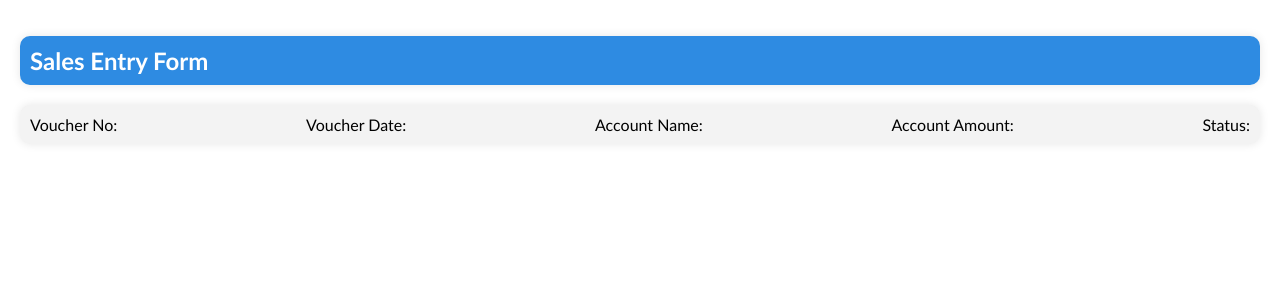
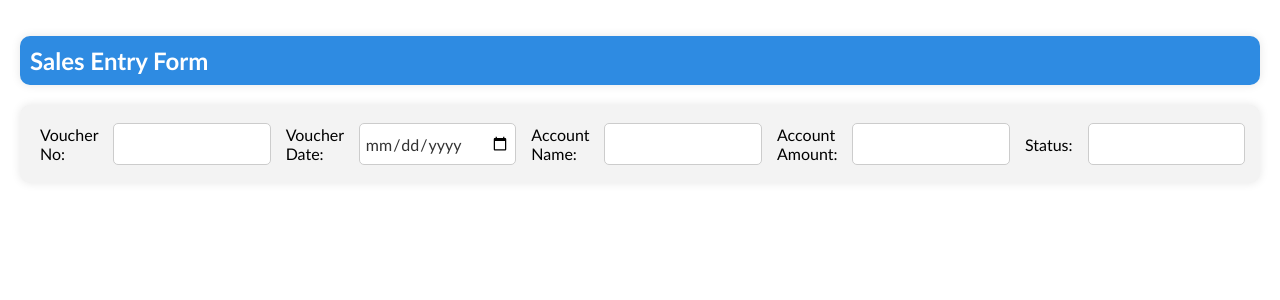
Before and after one commit to SreenandhaVR/sales_entry_app, a React (Create React App) app: page / in a window 1280 px wide. Shown: the top 300 px of the page. Built offline with nearby package versions, Linux system fonts and the light colour scheme.

Commit message:
add editable header inputs with input styling

```diff
--- a/src/pages/SalesEntryForm/SalesEntryForm.jsx
+++ b/src/pages/SalesEntryForm/SalesEntryForm.jsx
@@ -14,10 +14,16 @@ export default function SalesEntryForm() {
         <h1 className={styles.header}>Sales Entry Form</h1>
         <div className={styles.headerBox}>
             <p>Voucher No: {header.vr_no}</p>
+            <input type="text" className={styles.input} value={header.vr_no} onChange={(e) => setHeader({...header, vr_no: e.target.value})}/>
             <p>Voucher Date: {header.vr_date}</p>
+            <input type="date" className={styles.input} value={header.vr_date} onChange={(e) => setHeader({...header, vr_date: e.target.value})}/>
             <p>Account Name: {header.ac_name}</p>
+            <input type="text" className={styles.input} value={header.ac_name} onChange={(e) => setHeader({...header, ac_name: e.target.value})}/>
             <p>Account Amount: {header.ac_amt}</p>
+            <input type="number" className={styles.input} value={header.ac_amt} onChange={(e) => setHeader({...header, ac_amt: e.target.value})}/>
             <p>Status: {header.status}</p>
+            <input type="text" className={styles.input} value={header.status} onChange={(e) => setHeader({...header, status: e.target.value})}/>
+
 
         </div>
       </div>
--- a/src/pages/SalesEntryForm/home.module.scss
+++ b/src/pages/SalesEntryForm/home.module.scss
@@ -28,6 +28,17 @@
     align-items: center;
     font-family: 'Gill Sans', 'Gill Sans MT', Calibri, 'Trebuchet MS', sans-serif;
     p{
-        margin: 0;
+        margin: 10px;
     }
 }
+.input{
+    margin: 5px;
+    padding: 5px;
+    border-radius: 5px;
+    border: 1px solid #ccc;
+    width: 100%;
+    height: 30px;
+    font-size: 16px;
+    font-family: 'Gill Sans', 'Gill Sans MT', Calibri, 'Trebuchet MS', sans-serif;
+    color: #333;
+}
```
